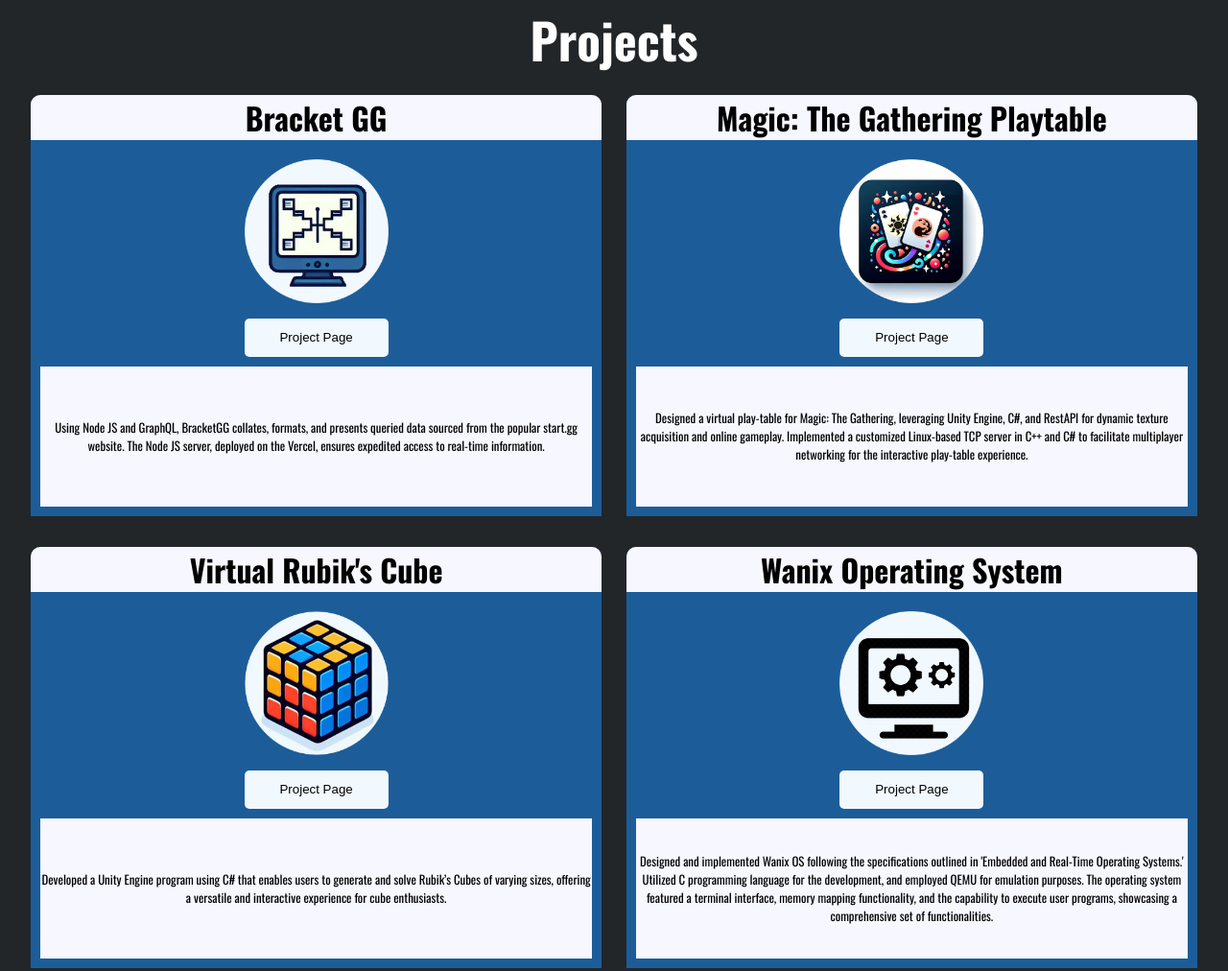
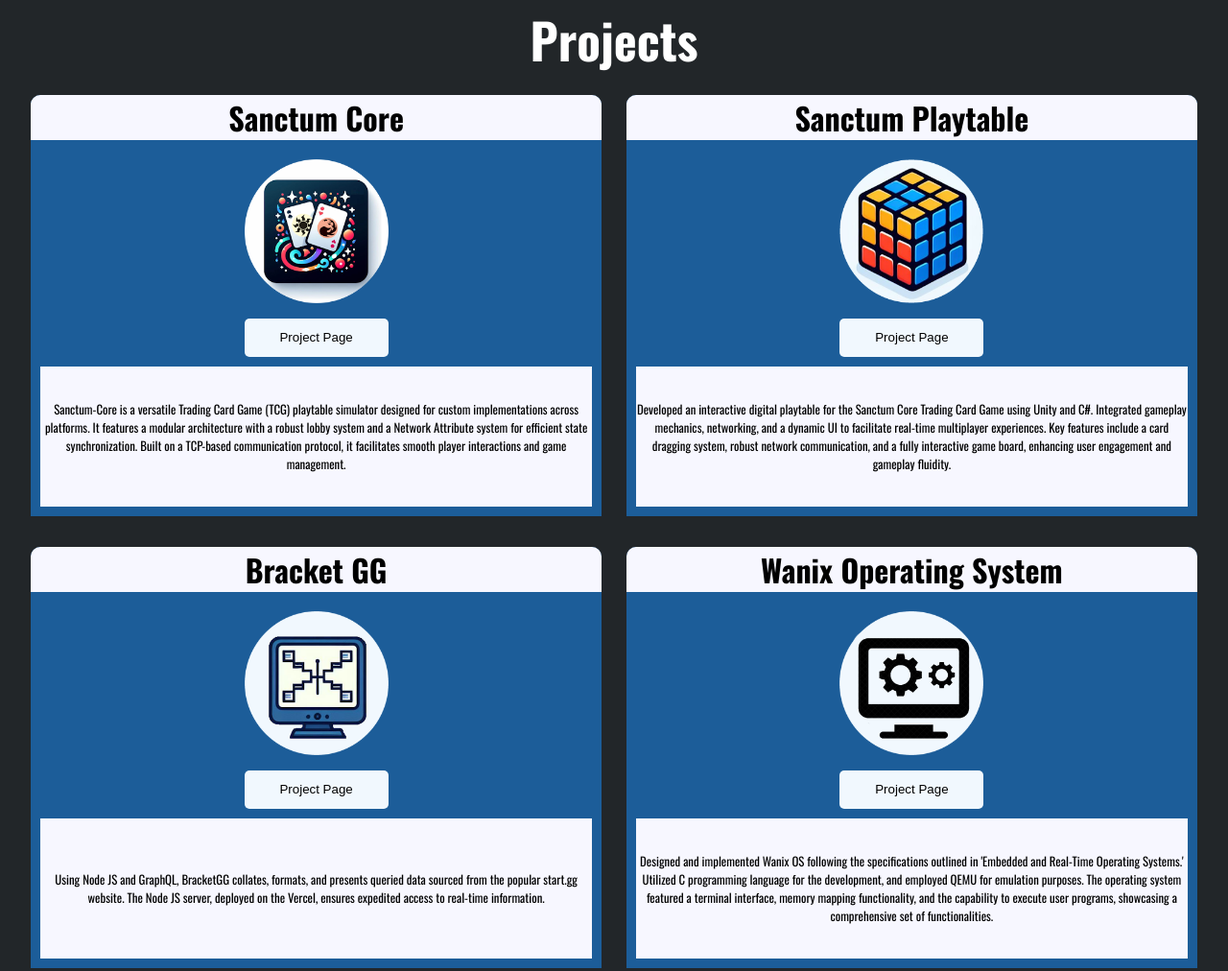
Before and after one commit to Foulgaze/Foulgaze.github.io, a plain HTML site: page index.html in a window 1280 px wide. Shown: the part 2434-3446 px from the top of the page at 96% size. Drawn offline with Linux system fonts and the light colour scheme.

Commit message:
Minor changes to update resume and projects

```diff
--- a/index.html
+++ b/index.html
@@ -166,6 +166,26 @@
 		<div id = "projects">
 			<div id = "projectHolder">
 				<div class = "project">
+					<h1 class = "projHead">Sanctum Core</h1>
+					<div class = "projContents">
+						<img src ="assets/icons/mtg_playtable.png">
+						<button onclick=" window.open('https://github.com/Foulgaze/Sanctum-Core', '_blank'); return false;">Project Page</button>
+						<div class = "projDesc">
+							Sanctum-Core is a versatile Trading Card Game (TCG) playtable simulator designed for custom implementations across platforms. It features a modular architecture with a robust lobby system and a Network Attribute system for efficient state synchronization. Built on a TCP-based communication protocol, it facilitates smooth player interactions and game management.
+						</div>
+					</div>
+				</div>
+				<div class = "project">
+					<h1 class = "projHead">Sanctum Playtable</h1>
+					<div class = "projContents">
+						<img src ="assets/icons/rubiks_cube.png">
+						<button onclick=" window.open('https://github.com/Foulgaze/Sanctum-Playtable/releases/v1', '_blank'); return false;">Project Page</button>
+						<div class = "projDesc">
+							Developed an interactive digital playtable for the Sanctum Core Trading Card Game using Unity and C#. Integrated gameplay mechanics, networking, and a dynamic UI to facilitate real-time multiplayer experiences. Key features include a card dragging system, robust network communication, and a fully interactive game board, enhancing user engagement and gameplay fluidity.
+						</div>
+					</div>
+				</div>
+				<div class = "project">
 					<h1 class = "projHead">Bracket GG</h1>
 					<div class = "projContents">
 						<img src ="assets/icons/bracket_gg.png">
@@ -174,28 +194,6 @@
 						<div class = "projDesc">
 							Using Node JS and GraphQL, BracketGG collates, formats, and presents queried data sourced from the popular start.gg website.
 							The Node JS server, deployed on the Vercel, ensures expedited access to real-time information.
-						</div>
-					</div>
-				</div>
-				<div class = "project">
-					<h1 class = "projHead">Magic: The Gathering Playtable</h1>
-					<div class = "projContents">
-						<img src ="assets/icons/mtg_playtable.png">
-						<button onclick=" window.open('https://github.com/Foulgaze/MTG-Playtable/releases', '_blank'); return false;">Project Page</button>
-						<div class = "projDesc">
-							Designed a virtual play-table for Magic: The Gathering, leveraging Unity Engine, C#, and RestAPI for dynamic texture acquisition and online gameplay.
-							Implemented a customized Linux-based TCP server in C++ and C# to facilitate multiplayer networking for the interactive play-table experience.
-						</div>
-					</div>
-				</div>
-				<div class = "project">
-					<h1 class = "projHead">Virtual Rubik's Cube</h1>
-
-					<div class = "projContents">
-						<img src ="assets/icons/rubiks_cube.png">
-						<button onclick=" window.open('https://github.com/Foulgaze/RubiksCube/releases/tag/rubikscube', '_blank'); return false;">Project Page</button>
-						<div class = "projDesc">
-							Developed a Unity Engine program using C# that enables users to generate and solve Rubik’s Cubes of varying sizes, offering a versatile and interactive experience for cube enthusiasts.
 						</div>
 					</div>
 				</div>
```
Also changed, not shown: 1 other file.
